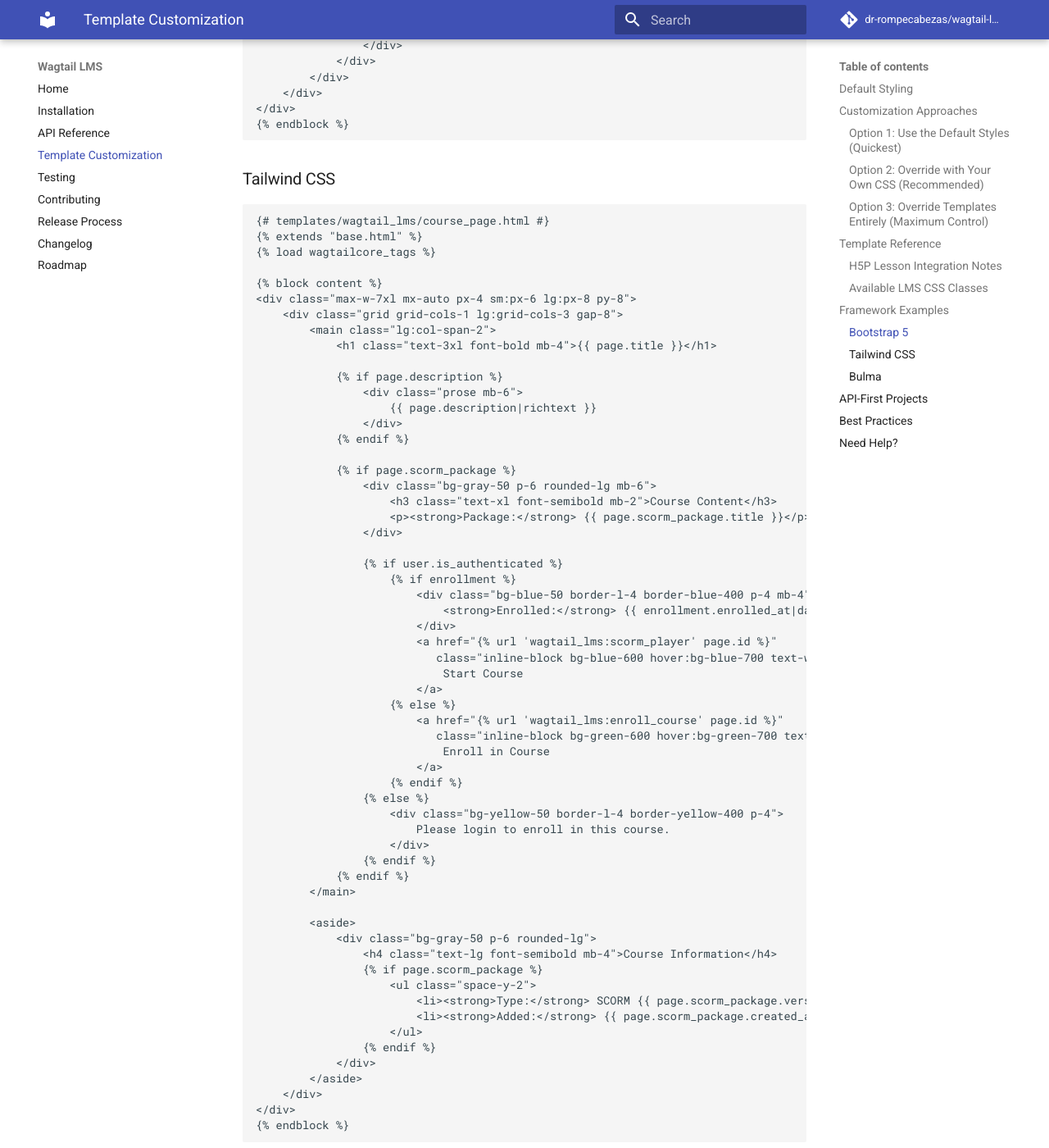
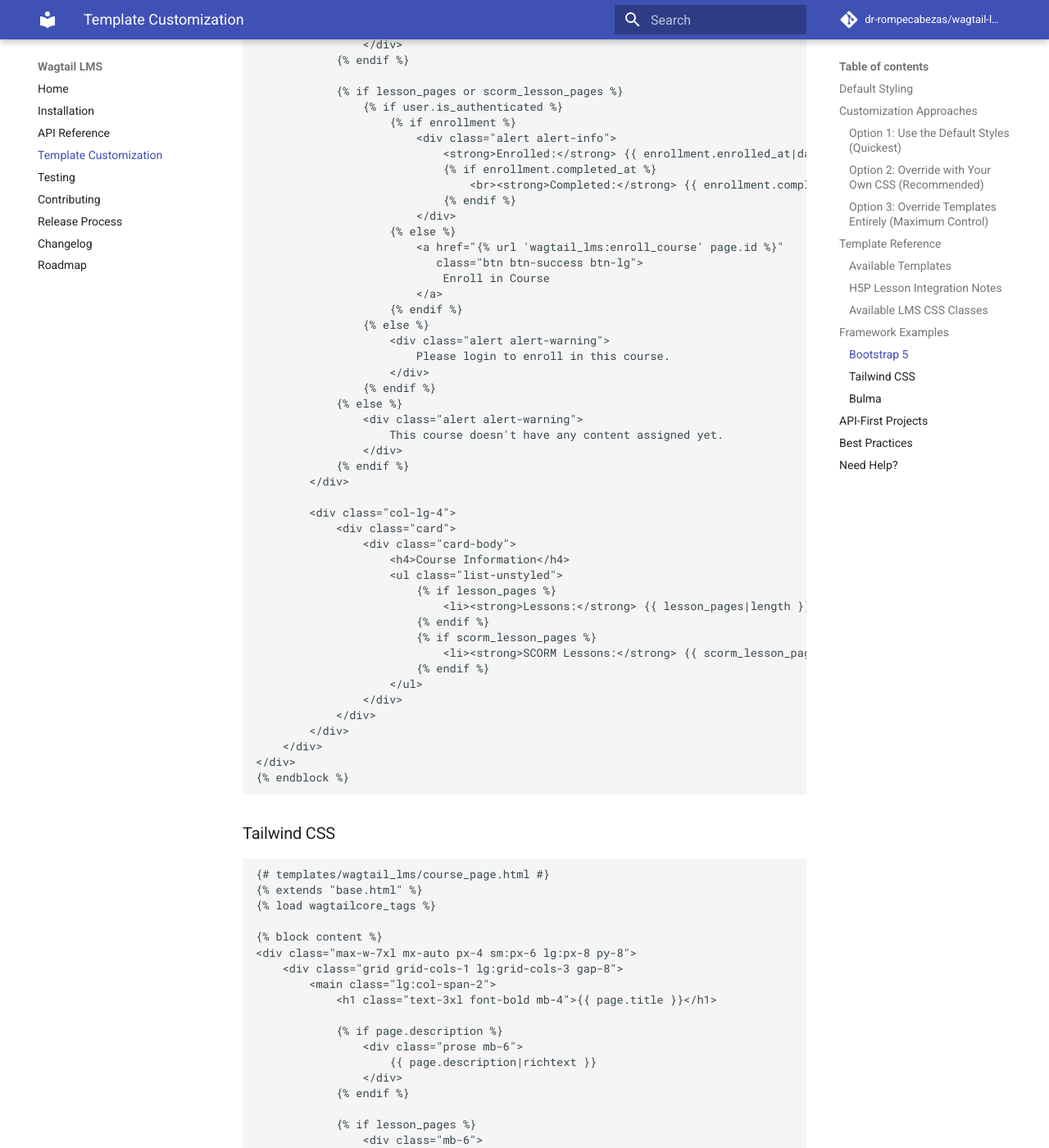
Before and after one commit to dr-rompecabezas/wagtail-lms, an MkDocs documentation site: the page built from docs/template_customization.md, in a window 1280 px wide and 1400 px high, scrolled down 5019 px. Shown: the whole window at 82% size. Built offline with MkDocs 1.6.1 and Material for MkDocs 9.7.7, drawn with Linux system fonts in a browser that asks for light colours; comment, search, counter and statistics services are not loaded; some of the changed text lies outside the part shown.

Commit message:
docs: update all docs for SCORMLessonPage refactoring and model renames
- api.md: fix SCORM player URL, rename LessonPage→H5PLessonPage and
  LessonCompletion→H5PLessonCompletion in models table, add SCORMLessonPage
  and H5PLessonCompletion rows, update subclassing guide to cover both
  lesson types and W001/W002 checks
- template_customization.md: add Available Templates table, rewrite all
  three framework examples (Bootstrap/Tailwind/Bulma) to remove stale
  page.scorm_package references and use lesson_pages/scorm_lesson_pages
  context variables
- roadmap.md: update current status to v0.10.1, replace completed v0.10.0
  section with in-progress v0.11.0, renumber downstream versions, fix
  LessonPage references
- CHANGELOG.md: add [Unreleased] section with breaking changes, added
  features, and migration notes for PR #82

Co-Authored-By: Claude Sonnet 4.6 <noreply@anthropic.com>

```diff
--- a/docs/template_customization.md
+++ b/docs/template_customization.md
@@ -114,9 +114,18 @@ TEMPLATES = [{
 
 ## Template Reference
 
+### Available Templates
+
+| Template | Page model | Notes |
+|----------|------------|-------|
+| `course_page.html` | `CoursePage` | Lists H5P lessons, SCORM lessons, enrollment CTA |
+| `h5p_lesson_page.html` | `H5PLessonPage` | Long-scroll H5P activity page |
+| `scorm_lesson_page.html` | `SCORMLessonPage` | Launch button + SCORM player link |
+| `scorm_player.html` | — | Full-page iframe SCORM player |
+
 ### H5P Lesson Integration Notes
 
-If you customize `lesson_page.html`, keep the H5P scripts in this order:
+If you customize `h5p_lesson_page.html`, keep the H5P scripts in this order:
 
 1. `main.bundle.js` (with `id="h5p-standalone-script"` and its data attributes)
 2. `h5p-lesson.js`
@@ -180,23 +189,42 @@ Do not include `frame.bundle.js` as a standalone `<script>` tag. It is loaded by
                 </div>
             {% endif %}
 
-            {% if page.scorm_package %}
-                <div class="card mb-4">
-                    <div class="card-body">
-                        <h3 class="card-title">Course Content</h3>
-                        <p><strong>Package:</strong> {{ page.scorm_package.title }}</p>
-                    </div>
+            {% if lesson_pages %}
+                <div class="mb-4">
+                    <h3>Lessons</h3>
+                    <ol class="list-group list-group-numbered">
+                        {% for lesson in lesson_pages %}
+                            <li class="list-group-item{% if lesson.pk in completed_lesson_ids %} list-group-item-success{% endif %}">
+                                <a href="{% pageurl lesson %}">{{ lesson.title }}</a>
+                                {% if lesson.pk in completed_lesson_ids %}<span class="badge bg-success ms-2">&#10003;</span>{% endif %}
+                            </li>
+                        {% endfor %}
+                    </ol>
                 </div>
+            {% endif %}
 
+            {% if scorm_lesson_pages %}
+                <div class="mb-4">
+                    <h3>SCORM Lessons</h3>
+                    <ol class="list-group list-group-numbered">
+                        {% for lesson in scorm_lesson_pages %}
+                            <li class="list-group-item">
+                                <a href="{% pageurl lesson %}">{{ lesson.title }}</a>
+                            </li>
+                        {% endfor %}
+                    </ol>
+                </div>
+            {% endif %}
+
+            {% if lesson_pages or scorm_lesson_pages %}
                 {% if user.is_authenticated %}
                     {% if enrollment %}
                         <div class="alert alert-info">
                             <strong>Enrolled:</strong> {{ enrollment.enrolled_at|date:"M d, Y" }}
+                            {% if enrollment.completed_at %}
+                                <br><strong>Completed:</strong> {{ enrollment.completed_at|date:"M d, Y" }}
+                            {% endif %}
                         </div>
-                        <a href="{% url 'wagtail_lms:scorm_player' page.id %}"
-                           class="btn btn-primary btn-lg">
-                            Start Course
-                        </a>
                     {% else %}
                         <a href="{% url 'wagtail_lms:enroll_course' page.id %}"
                            class="btn btn-success btn-lg">
@@ -208,6 +236,10 @@ Do not include `frame.bundle.js` as a standalone `<script>` tag. It is loaded by
                         Please login to enroll in this course.
                     </div>
                 {% endif %}
+            {% else %}
+                <div class="alert alert-warning">
+                    This course doesn't have any content assigned yet.
+                </div>
             {% endif %}
         </div>
 
@@ -215,12 +247,14 @@ Do not include `frame.bundle.js` as a standalone `<script>` tag. It is loaded by
             <div class="card">
                 <div class="card-body">
                     <h4>Course Information</h4>
-                    {% if page.scorm_package %}
-                        <ul class="list-unstyled">
-                            <li><strong>Type:</strong> SCORM {{ page.scorm_package.version }}</li>
-                            <li><strong>Added:</strong> {{ page.scorm_package.created_at|date:"M d, Y" }}</li>
-                        </ul>
-                    {% endif %}
+                    <ul class="list-unstyled">
+                        {% if lesson_pages %}
+                            <li><strong>Lessons:</strong> {{ lesson_pages|length }}</li>
+                        {% endif %}
+                        {% if scorm_lesson_pages %}
+                            <li><strong>SCORM Lessons:</strong> {{ scorm_lesson_pages|length }}</li>
+                        {% endif %}
+                    </ul>
                 </div>
             </div>
         </div>
@@ -248,21 +282,42 @@ Do not include `frame.bundle.js` as a standalone `<script>` tag. It is loaded by
                 </div>
             {% endif %}
 
-            {% if page.scorm_package %}
-                <div class="bg-gray-50 p-6 rounded-lg mb-6">
-                    <h3 class="text-xl font-semibold mb-2">Course Content</h3>
-                    <p><strong>Package:</strong> {{ page.scorm_package.title }}</p>
+            {% if lesson_pages %}
+                <div class="mb-6">
+                    <h3 class="text-xl font-semibold mb-2">Lessons</h3>
+                    <ol class="space-y-2">
+                        {% for lesson in lesson_pages %}
+                            <li class="{% if lesson.pk in completed_lesson_ids %}text-green-700{% endif %}">
+                                <a href="{% pageurl lesson %}" class="hover:underline">{{ lesson.title }}</a>
+                                {% if lesson.pk in completed_lesson_ids %}<span class="ml-2">&#10003;</span>{% endif %}
+                            </li>
+                        {% endfor %}
+                    </ol>
                 </div>
+            {% endif %}
 
+            {% if scorm_lesson_pages %}
+                <div class="mb-6">
+                    <h3 class="text-xl font-semibold mb-2">SCORM Lessons</h3>
+                    <ol class="space-y-2">
+                        {% for lesson in scorm_lesson_pages %}
+                            <li>
+                                <a href="{% pageurl lesson %}" class="hover:underline">{{ lesson.title }}</a>
+                            </li>
+                        {% endfor %}
+                    </ol>
+                </div>
+            {% endif %}
+
+            {% if lesson_pages or scorm_lesson_pages %}
                 {% if user.is_authenticated %}
                     {% if enrollment %}
                         <div class="bg-blue-50 border-l-4 border-blue-400 p-4 mb-4">
                             <strong>Enrolled:</strong> {{ enrollment.enrolled_at|date:"M d, Y" }}
+                            {% if enrollment.completed_at %}
+                                <br><strong>Completed:</strong> {{ enrollment.completed_at|date:"M d, Y" }}
+                            {% endif %}
                         </div>
-                        <a href="{% url 'wagtail_lms:scorm_player' page.id %}"
-                           class="inline-block bg-blue-600 hover:bg-blue-700 text-white font-bold py-3 px-6 rounded-lg">
-                            Start Course
-                        </a>
                     {% else %}
                         <a href="{% url 'wagtail_lms:enroll_course' page.id %}"
                            class="inline-block bg-green-600 hover:bg-green-700 text-white font-bold py-3 px-6 rounded-lg">
@@ -274,18 +329,24 @@ Do not include `frame.bundle.js` as a standalone `<script>` tag. It is loaded by
                         Please login to enroll in this course.
                     </div>
                 {% endif %}
+            {% else %}
+                <div class="bg-yellow-50 border-l-4 border-yellow-400 p-4">
+                    This course doesn't have any content assigned yet.
+                </div>
             {% endif %}
         </main>
 
         <aside>
             <div class="bg-gray-50 p-6 rounded-lg">
                 <h4 class="text-lg font-semibold mb-4">Course Information</h4>
-                {% if page.scorm_package %}
-                    <ul class="space-y-2">
-                        <li><strong>Type:</strong> SCORM {{ page.scorm_package.version }}</li>
-                        <li><strong>Added:</strong> {{ page.scorm_package.created_at|date:"M d, Y" }}</li>
-                    </ul>
-                {% endif %}
+                <ul class="space-y-2">
+                    {% if lesson_pages %}
+                        <li><strong>Lessons:</strong> {{ lesson_pages|length }}</li>
+                    {% endif %}
+                    {% if scorm_lesson_pages %}
+                        <li><strong>SCORM Lessons:</strong> {{ scorm_lesson_pages|length }}</li>
+                    {% endif %}
+                </ul>
             </div>
         </aside>
     </div>
@@ -313,21 +374,40 @@ Do not include `frame.bundle.js` as a standalone `<script>` tag. It is loaded by
                     </div>
                 {% endif %}
 
-                {% if page.scorm_package %}
+                {% if lesson_pages %}
                     <div class="box mb-5">
-                        <h3 class="title is-4">Course Content</h3>
-                        <p><strong>Package:</strong> {{ page.scorm_package.title }}</p>
+                        <h3 class="title is-4">Lessons</h3>
+                        <ol>
+                            {% for lesson in lesson_pages %}
+                                <li class="{% if lesson.pk in completed_lesson_ids %}has-text-success{% endif %}">
+                                    <a href="{% pageurl lesson %}">{{ lesson.title }}</a>
+                                    {% if lesson.pk in completed_lesson_ids %}<span class="ml-2">&#10003;</span>{% endif %}
+                                </li>
+                            {% endfor %}
+                        </ol>
                     </div>
+                {% endif %}
 
+                {% if scorm_lesson_pages %}
+                    <div class="box mb-5">
+                        <h3 class="title is-4">SCORM Lessons</h3>
+                        <ol>
+                            {% for lesson in scorm_lesson_pages %}
+                                <li><a href="{% pageurl lesson %}">{{ lesson.title }}</a></li>
+                            {% endfor %}
+                        </ol>
+                    </div>
+                {% endif %}
+
+                {% if lesson_pages or scorm_lesson_pages %}
                     {% if user.is_authenticated %}
                         {% if enrollment %}
                             <div class="notification is-info">
                                 <strong>Enrolled:</strong> {{ enrollment.enrolled_at|date:"M d, Y" }}
+                                {% if enrollment.completed_at %}
+                                    <br><strong>Completed:</strong> {{ enrollment.completed_at|date:"M d, Y" }}
+                                {% endif %}
                             </div>
-                            <a href="{% url 'wagtail_lms:scorm_player' page.id %}"
-                               class="button is-primary is-large">
-                                Start Course
-                            </a>
                         {% else %}
                             <a href="{% url 'wagtail_lms:enroll_course' page.id %}"
                                class="button is-success is-large">
@@ -339,20 +419,26 @@ Do not include `frame.bundle.js` as a standalone `<script>` tag. It is loaded by
                             Please login to enroll in this course.
                         </div>
                     {% endif %}
+                {% else %}
+                    <div class="notification is-warning">
+                        This course doesn't have any content assigned yet.
+                    </div>
                 {% endif %}
             </div>
 
             <div class="column">
                 <div class="box">
                     <h4 class="title is-5">Course Information</h4>
-                    {% if page.scorm_package %}
-                        <div class="content">
-                            <ul>
-                                <li><strong>Type:</strong> SCORM {{ page.scorm_package.version }}</li>
-                                <li><strong>Added:</strong> {{ page.scorm_package.created_at|date:"M d, Y" }}</li>
-                            </ul>
-                        </div>
-                    {% endif %}
+                    <div class="content">
+                        <ul>
+                            {% if lesson_pages %}
+                                <li><strong>Lessons:</strong> {{ lesson_pages|length }}</li>
+                            {% endif %}
+                            {% if scorm_lesson_pages %}
+                                <li><strong>SCORM Lessons:</strong> {{ scorm_lesson_pages|length }}</li>
+                            {% endif %}
+                        </ul>
+                    </div>
                 </div>
             </div>
         </div>
```
Also changed, not shown: CHANGELOG.md (+31 -0 lines), docs/api.md (+23 -13 lines), docs/roadmap.md (+26 -20 lines).
